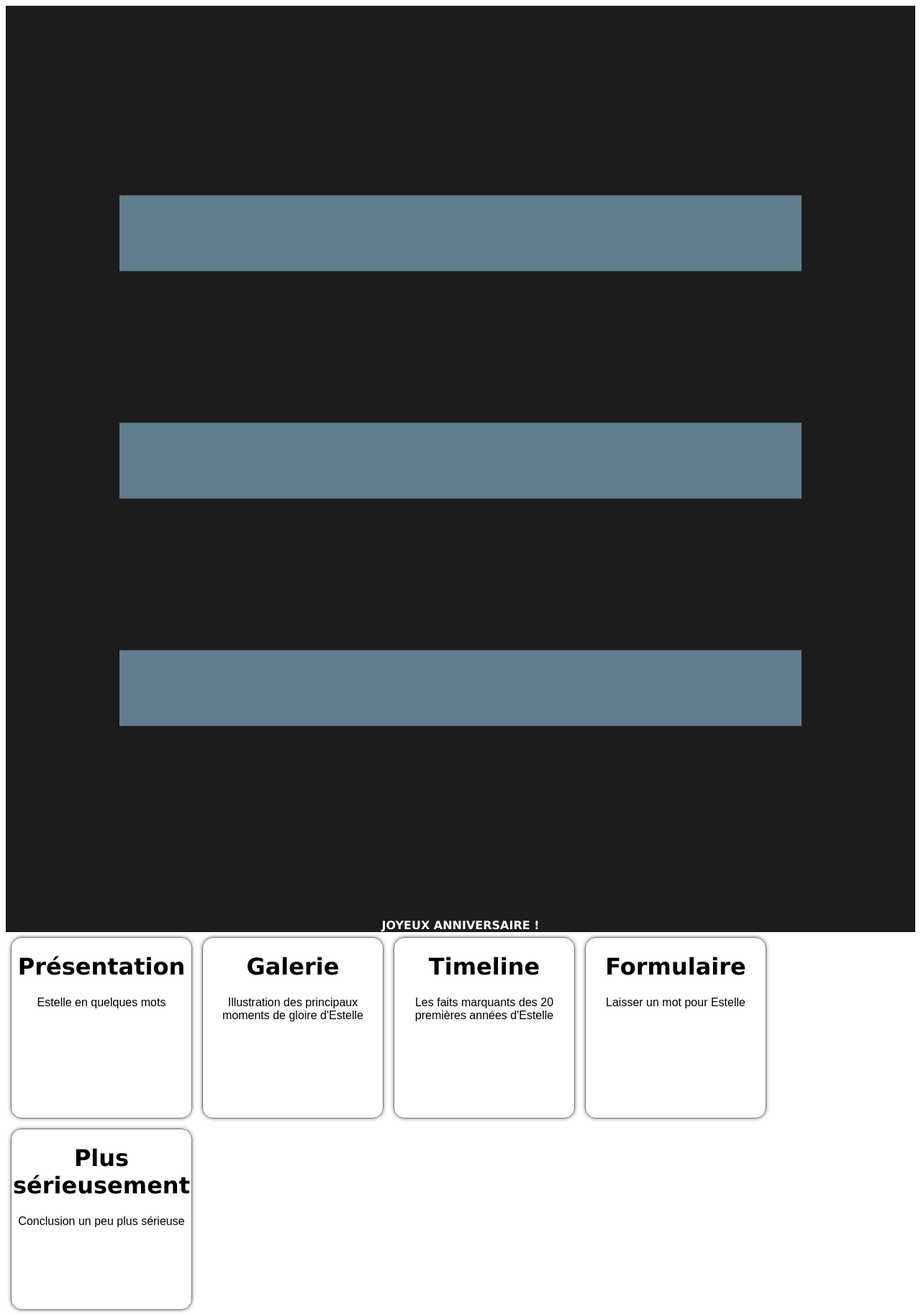
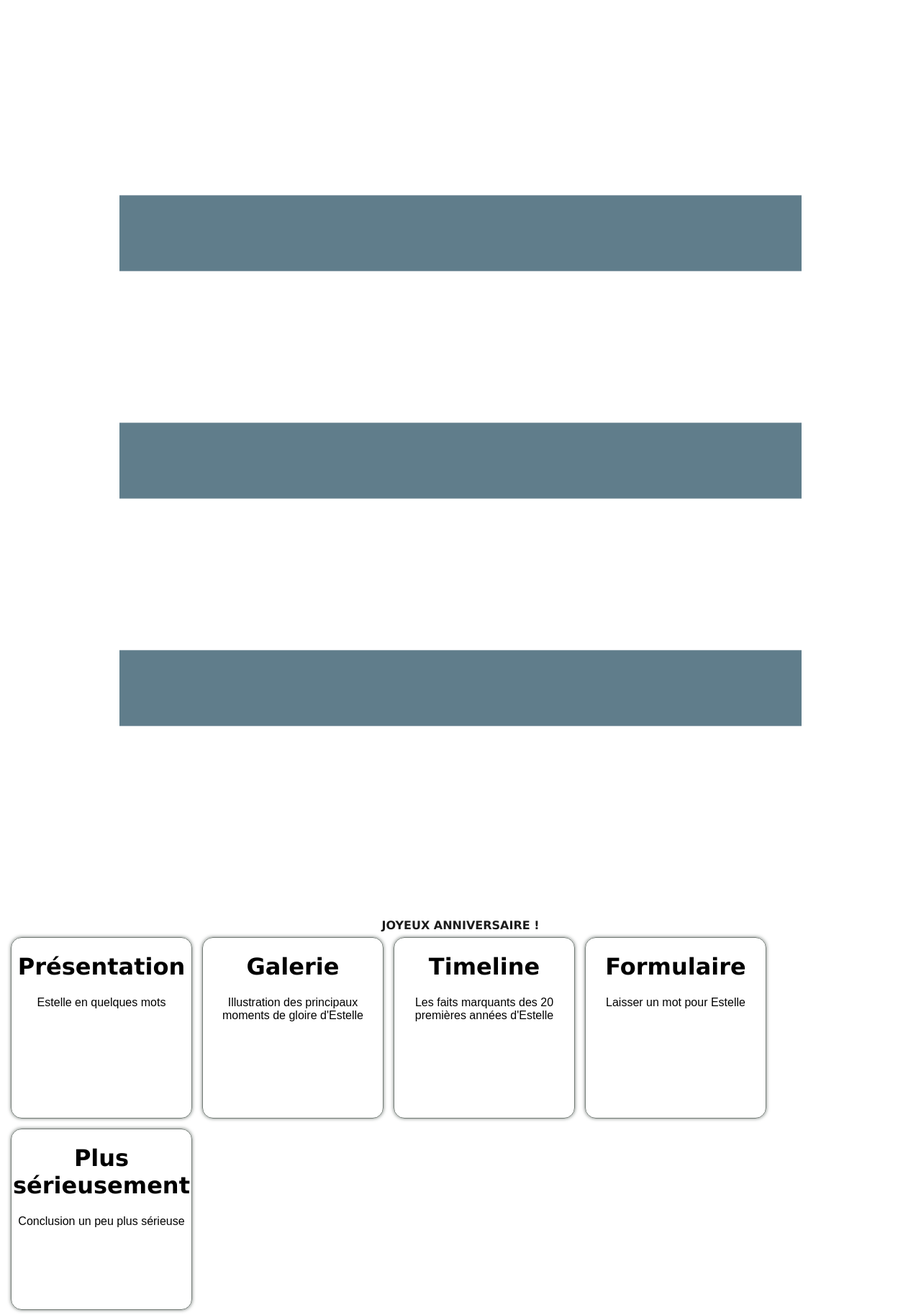
Before and after one commit to Simpleprune/simpleprune.github.io, a Jekyll site: the page menu.html, which Jekyll copies as it is, in a window 1280 px wide. Shown: the whole page at 72% size. Built offline with Jekyll 4.4.1, drawn with Linux system fonts in a browser that asks for light colours.

Commit message:
Update style.css

```diff
--- a/css/style.css
+++ b/css/style.css
@@ -86,12 +86,12 @@ a{
 }
 
 #menu{
-  background-color: #1C1C1C;
+  color: #1C1C1C;
   font-family: Verdana, Sans;
   font-weight: bold;
   text-align: left;
   text-transform: uppercase;
-  color: white;
+
 }
   #menu-btn{
     text-align: center;
```
